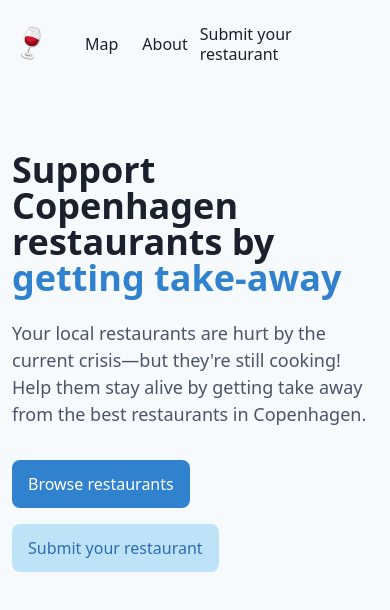
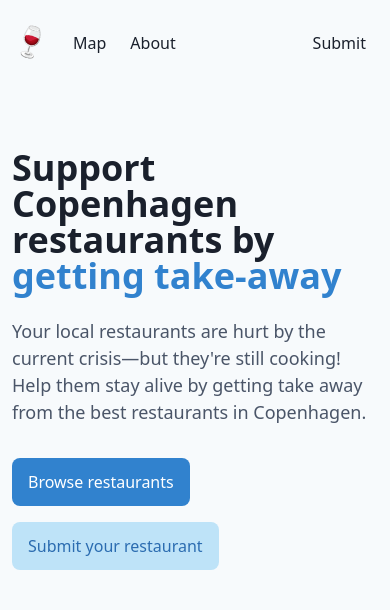
Before and after one commit to covid19-group/dinecph, a Next.js app: page / in a window 390 px wide. Shown: the top 610 px of the page. Built offline with nearby package versions, Linux system fonts and the light colour scheme; what @tailwindcss/custom-forms would draw is missing.

Commit message:
added overlay to marker

```diff
--- a/components/Head.js
+++ b/components/Head.js
@@ -1,8 +1,8 @@
 import Head from 'next/head'
 
 export default () => {
-  const title = 'CPH restaurants'
-  const description = 'CPH restaurants'
+  const title = 'Dine CPH'
+  const description = 'Dine CPH'
   return (
     <Head>
       <meta name="viewport" content="initial-scale=1.0, width=device-width" />
--- a/components/Map.js
+++ b/components/Map.js
@@ -1,13 +1,21 @@
 import { useEffect, useState } from 'react'
-import { GoogleMap, LoadScriptNext, Marker } from '@react-google-maps/api'
+import { motion, AnimatePresence } from 'framer-motion'
+import {
+  GoogleMap,
+  LoadScriptNext,
+  Marker,
+  OverlayView,
+} from '@react-google-maps/api'
+import { X } from 'react-feather'
 
 export default () => {
-  const [pos, setPos] = useState()
+  const [overlay, setOverlay] = useState(false)
+  const [pos, setPos] = useState({})
 
   const getPos = () => {
     fetch(
       'https://maps.googleapis.com/maps/api/geocode/json?address=' +
-        'Kleinsgade 6' +
+        'Kleinsgade 6, 1633, København V' +
         '&key=' +
         process.env.GOOGLE_MAPS_API_KEY
     )
@@ -22,6 +30,7 @@ export default () => {
   useEffect(() => {
     getPos()
   }, [])
+
   if (pos)
     return (
       <LoadScriptNext googleMapsApiKey={process.env.GOOGLE_MAPS_API_KEY}>
@@ -30,7 +39,38 @@ export default () => {
           zoom={12}
           center={pos}
         >
-          <Marker position={pos} />
+          <AnimatePresence>
+            {overlay && (
+              <OverlayView
+                position={overlay}
+                mapPaneName={OverlayView.OVERLAY_MOUSE_TARGET}
+              >
+                <motion.div
+                  initial={{ opacity: 0, y: -28 }}
+                  animate={{ opacity: 1, y: -36 }}
+                  exit={{ opacity: 0, y: -32 }}
+                  className="relative flex justify-center"
+                >
+                  <div className="absolute bottom-0 bg-white rounded px-16 py-8">
+                    <button
+                      type="button"
+                      onClick={() => setOverlay(false)}
+                      className="absolute top-0 right-0 text-gray-500 m-2"
+                    >
+                      <X className="text-sm" />
+                    </button>
+                    <div className="absolute inset-x-0 bottom-0 flex justify-center">
+                      <div
+                        style={{ transform: 'rotate(45deg)' }}
+                        className="bg-white rounded-sm p-2 -mb-1"
+                      />
+                    </div>
+                  </div>
+                </motion.div>
+              </OverlayView>
+            )}
+          </AnimatePresence>
+          <Marker position={pos} onClick={() => setOverlay(pos)} />
         </GoogleMap>
       </LoadScriptNext>
     )
--- a/components/Nav.js
+++ b/components/Nav.js
@@ -1,12 +1,14 @@
 import Link from 'next/link'
-import {} from 'next/link'
+import useBreakpoint from '../hooks/useBreakpoint'
 
-export default () => (
+export default () => {
+  const breakpoint = useBreakpoint()
+  return (
     <nav className="px-3 py-6">
       <div className="max-w-6xl flex items-center mx-auto">
         <div className="flex-auto flex items-center -mx-3">
           <Link href="/">
-          <a className="inline-flex items-center mx-3 mr-6">
+            <a className="inline-flex items-center mx-3 sm:mr-6">
               <span
                 role="img"
                 aria-label="Wine glass"
@@ -16,17 +18,21 @@ export default () => (
                 🍷
               </span>
               <h2 className="hidden sm:inline-block font-extrabold text-lg">
-              CPH restaurants
+                Dine CPH
               </h2>
             </a>
           </Link>
           <NavLink href="/map" label="Map" />
           <NavLink href="/about" label="About" />
         </div>
-      <NavLink href="/submit" label="Submit your restaurant" />
+        <NavLink
+          href="/submit"
+          label={breakpoint.sm ? 'Submit your restaurant' : 'Submit'}
+        />
       </div>
     </nav>
   )
+}
 
 const NavLink = ({ href, label }) => (
   <Link href={href}>
--- /dev/null
+++ b/hooks/useBreakpoint.js
@@ -0,0 +1,32 @@
+import { useState, useEffect } from 'react';
+
+const useBreakpoint = () => {
+  const [width, setWidth] = useState();
+  const getWidth = () => {
+    setWidth(window.innerWidth);
+  };
+  useEffect(() => {
+    window.addEventListener('resize', getWidth());
+    return () => {
+      window.removeEventListener('resize', getWidth());
+    };
+  });
+  let breakpoint = {};
+  if (width >= 1280) {
+    breakpoint.xl = true;
+  }
+  if (width >= 1024) {
+    breakpoint.lg = true;
+  }
+  if (width >= 768) {
+    breakpoint.md = true;
+  }
+  if (width >= 640) {
+    breakpoint.sm = true;
+  }
+  if (width >= 480) {
+    breakpoint.xs = true;
+  }
+  return breakpoint;
+};
+export default useBreakpoint;
--- a/package.json
+++ b/package.json
@@ -20,6 +20,7 @@
     "raw-loader": "^4.0.0",
     "react": "16.12.0",
     "react-dom": "16.12.0",
+    "react-feather": "^2.0.3",
     "react-markdown": "^4.3.1",
     "tailwindcss": "^1.2.0"
   },
```
Also changed, not shown: 1 other file (tests, documents, lock files or other folders). Lines whose indentation alone changed are shown as unchanged.
